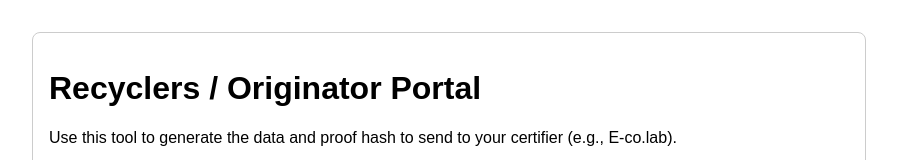
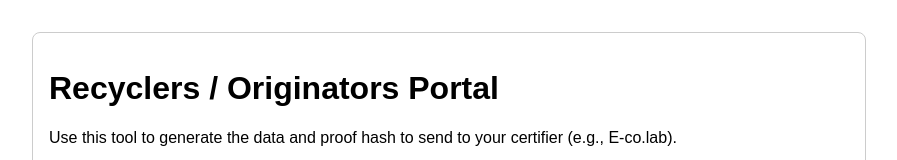
Before and after one commit to ecolab-web3/hackathon-blockchain-jungle, a plain HTML site: page recyclers-en.html in a window 1280 px wide. Shown: the top 160 px of the page, without its empty margins (191-1088 px from the left). Drawn offline with Linux system fonts and the light colour scheme.

Commit message:
Update recyclers-en.html

```diff
--- a/recyclers-en.html
+++ b/recyclers-en.html
@@ -16,7 +16,7 @@
     </style>
 </head>
 <body>
-    <h1>Recyclers / Originator Portal</h1>
+    <h1>Recyclers / Originators Portal</h1>
     <p>Use this tool to generate the data and proof hash to send to your certifier (e.g., E-co.lab).</p>
 
     <div class="section">
```
